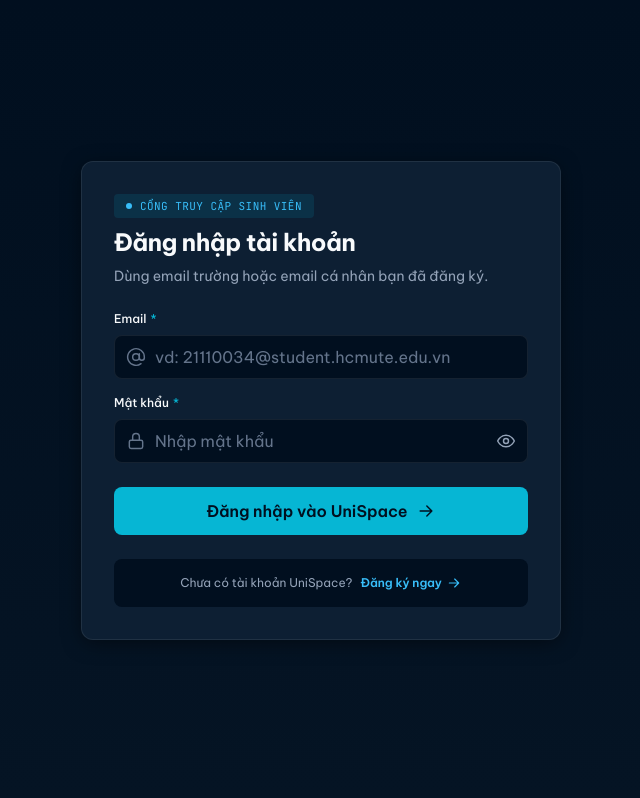
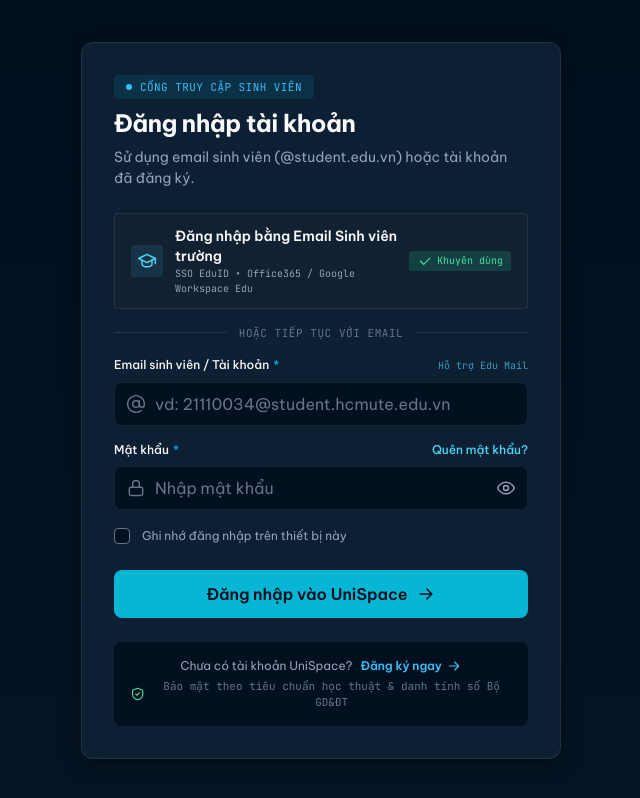
Before and after one commit to anhquocps-hub/study-hub-project, a React (Vite) app in the folder FE/: page /login in a window 1280 px wide. Shown: the whole page, without its empty margins (319-959 px from the left). Built offline with nearby package versions, Linux system fonts and the light colour scheme; no server answers.

Commit message:
feat: align login page with design (forgot link, SSO, remember me)

```diff
--- a/FE/src/features/auth/components/AuthForm.module.css
+++ b/FE/src/features/auth/components/AuthForm.module.css
@@ -55,3 +55,101 @@
 .retry:hover {
   text-decoration: underline;
 }
+
+/* ——— Đăng nhập (Figma 38:1459) ——— */
+.sso {
+  display: flex;
+  align-items: center;
+  gap: var(--space-3);
+  width: 100%;
+  padding: var(--space-3) var(--space-4);
+  border: var(--border-default);
+  border-radius: var(--radius-xs);
+  background: var(--ui-card);
+  color: inherit;
+  text-align: left;
+  cursor: default;
+}
+
+.ssoIcon {
+  display: grid;
+  place-items: center;
+  flex: none;
+  width: 32px;
+  height: 32px;
+  border-radius: 2px;
+  background: rgba(76, 215, 246, 0.1);
+  color: var(--ui-accent);
+}
+
+.ssoText {
+  display: grid;
+  flex: 1;
+  min-width: 0;
+}
+
+.ssoTitle {
+  font-size: 14px;
+  line-height: 20px;
+  font-weight: 600;
+  color: var(--text-primary);
+}
+
+.ssoSub {
+  font-family: var(--font-mono);
+  font-size: 10px;
+  line-height: 15px;
+  color: var(--text-secondary);
+}
+
+.ssoBadge {
+  display: inline-flex;
+  align-items: center;
+  gap: var(--space-1);
+  flex: none;
+  padding: 2px var(--space-2);
+  border-radius: 2px;
+  background: rgba(27, 189, 133, 0.2);
+  font-family: var(--font-mono);
+  font-size: 10px;
+  line-height: 15px;
+  color: #4edea3;
+}
+
+.divider {
+  display: flex;
+  align-items: center;
+  gap: var(--space-3);
+  font-family: var(--font-mono);
+  font-size: 11px;
+  line-height: 16px;
+  letter-spacing: 0.05em;
+  color: var(--text-muted);
+}
+
+.divider::before,
+.divider::after {
+  content: '';
+  flex: 1;
+  height: 1px;
+  background: var(--ui-chip-high);
+}
+
+.labelHint {
+  font-family: var(--font-mono);
+  font-size: 10px;
+  line-height: 16px;
+  color: rgba(76, 215, 246, 0.7);
+}
+
+.forgotLink {
+  font-size: 12px;
+  line-height: 16px;
+  font-weight: 500;
+  color: var(--ui-accent);
+  text-decoration: none;
+}
+
+.forgotLink:hover {
+  text-decoration: underline;
+}
--- a/FE/src/features/auth/components/LoginForm.tsx
+++ b/FE/src/features/auth/components/LoginForm.tsx
@@ -1,7 +1,20 @@
 import { zodResolver } from '@hookform/resolvers/zod';
 import { useForm } from 'react-hook-form';
+import { Link } from 'react-router';
 import { ApiError, GENERIC_ERROR } from '../../../services/http-client';
-import { Alert, Button, IconArrowRight, IconAt, IconLock, PasswordField, TextField } from '../../../shared/ui';
+import {
+  Alert,
+  Button,
+  Checkbox,
+  IconArrowRight,
+  IconAt,
+  IconCheck,
+  IconLock,
+  IconSchool,
+  INERT_PROPS,
+  PasswordField,
+  TextField,
+} from '../../../shared/ui';
 import { loginSchema, type LoginInput } from '../model/auth-schemas';
 import { useAuth } from '../model/useAuth';
 import styles from './AuthForm.module.css';
@@ -29,15 +42,35 @@ export function LoginForm() {
 
   return (
     <form className={styles.form} onSubmit={handleLogin} noValidate>
+      {/* SSO trường: BE chưa hỗ trợ nên bấm vào không có gì xảy ra. */}
+      <button type="button" className={styles.sso} {...INERT_PROPS}>
+        <span className={styles.ssoIcon}>
+          <IconSchool size={20} />
+        </span>
+        <span className={styles.ssoText}>
+          <span className={styles.ssoTitle}>Đăng nhập bằng Email Sinh viên trường</span>
+          <span className={styles.ssoSub}>SSO EduID • Office365 / Google Workspace Edu</span>
+        </span>
+        <span className={styles.ssoBadge}>
+          <IconCheck size={16} />
+          Khuyên dùng
+        </span>
+      </button>
+
+      <p className={styles.divider}>
+        <span>HOẶC TIẾP TỤC VỚI EMAIL</span>
+      </p>
+
       {errors.root?.server && <Alert>{errors.root.server.message}</Alert>}
 
       <TextField
-        label="Email"
+        label="Email sinh viên / Tài khoản"
         type="email"
         inputMode="email"
         autoComplete="email"
         placeholder="vd: 21110034@student.hcmute.edu.vn"
         required
+        labelAside={<span className={styles.labelHint}>Hỗ trợ Edu Mail</span>}
         leadingIcon={<IconAt />}
         error={errors.email?.message}
         {...register('email')}
@@ -48,10 +81,20 @@ export function LoginForm() {
         autoComplete="current-password"
         placeholder="Nhập mật khẩu"
         required
+        labelAside={
+          <Link to="/forgot-password" className={styles.forgotLink}>
+            Quên mật khẩu?
+          </Link>
+        }
         leadingIcon={<IconLock />}
         error={errors.password?.message}
         {...register('password')}
       />
+
+      {/* BE chưa hỗ trợ "ghi nhớ đăng nhập": ô luôn bỏ trống, bấm không đổi. */}
+      <Checkbox checked={false} readOnly {...INERT_PROPS}>
+        Ghi nhớ đăng nhập trên thiết bị này
+      </Checkbox>
 
       <Button
         type="submit"
--- a/FE/src/pages/AuthPage.module.css
+++ b/FE/src/pages/AuthPage.module.css
@@ -8,3 +8,20 @@
   line-height: 16px;
   color: var(--text-secondary);
 }
+
+/* Dòng cam kết bảo mật cuối thẻ Đăng nhập (Figma 38:1459) */
+.compliance {
+  flex-basis: 100%;
+  display: inline-flex;
+  align-items: center;
+  justify-content: center;
+  gap: 6px;
+  font-family: var(--font-mono);
+  font-size: 11px;
+  line-height: 16px;
+  color: var(--text-muted);
+}
+
+.compliance svg {
+  color: #4edea3;
+}
--- a/FE/src/pages/LoginPage.tsx
+++ b/FE/src/pages/LoginPage.tsx
@@ -1,6 +1,6 @@
 import { Link } from 'react-router';
 import { AuthLayout, LoginForm } from '../features/auth';
-import { IconArrowRight } from '../shared/ui';
+import { IconArrowRight, IconShieldCheck } from '../shared/ui';
 import styles from './AuthPage.module.css';
 
 const isMockApi = import.meta.env.VITE_USE_MOCK_API === 'true';
@@ -10,13 +10,17 @@ export function LoginPage() {
     <AuthLayout
       eyebrow="Cổng truy cập sinh viên"
       title="Đăng nhập tài khoản"
-      description="Dùng email trường hoặc email cá nhân bạn đã đăng ký."
+      description="Sử dụng email sinh viên (@student.edu.vn) hoặc tài khoản đã đăng ký."
       footer={
         <>
           <span>Chưa có tài khoản UniSpace?</span>
           <Link to="/register">
             Đăng ký ngay <IconArrowRight size={16} />
           </Link>
+          <span className={styles.compliance}>
+            <IconShieldCheck size={16} />
+            Bảo mật theo tiêu chuẩn học thuật &amp; danh tính số Bộ GD&amp;ĐT
+          </span>
         </>
       }
     >
```
Also changed, not shown: 1 other file (tests, documents, lock files or other folders).
